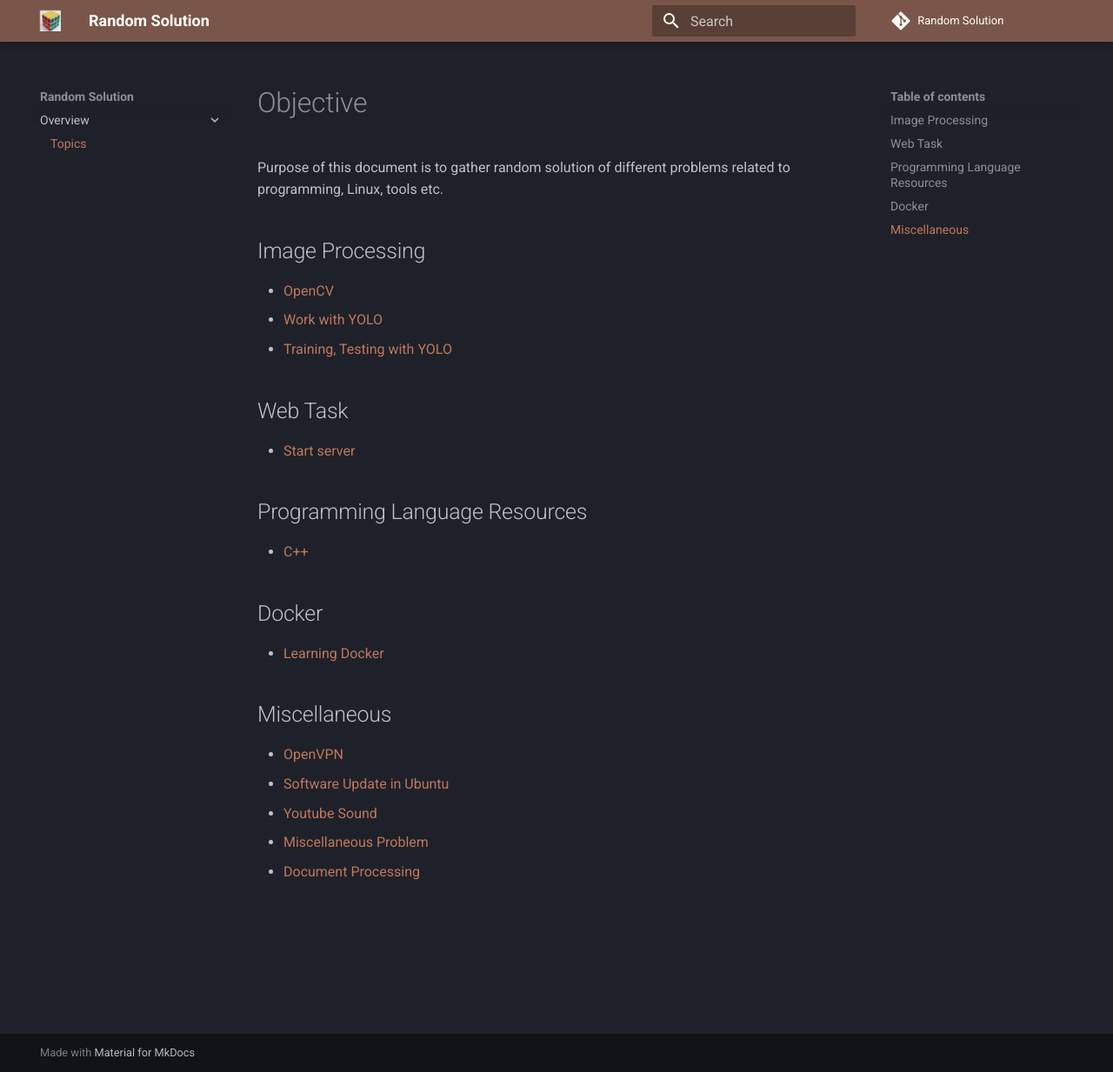
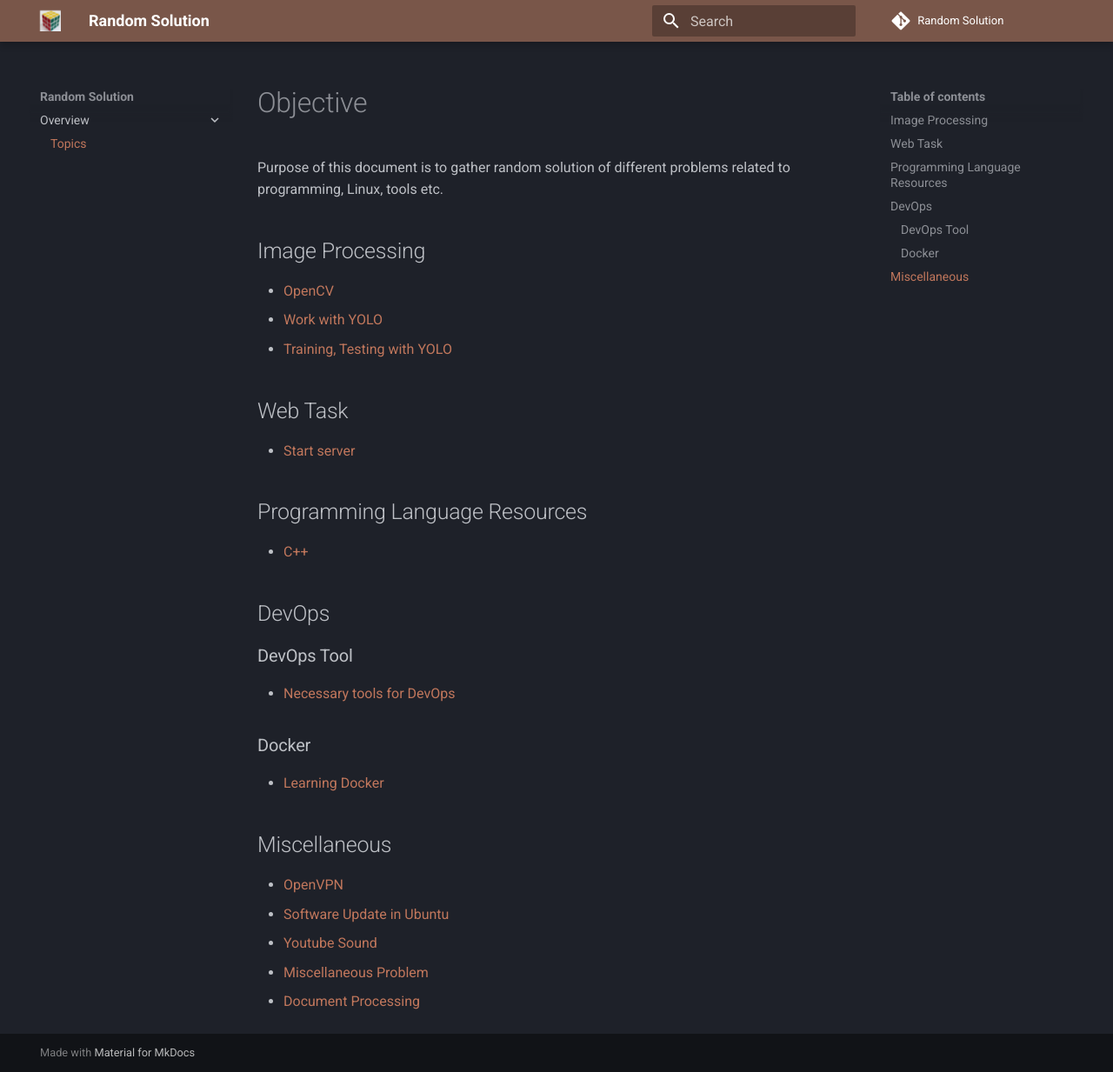
Before and after one commit to atifkarim/random_solution, an MkDocs documentation site: the page built from docs/index.md, in a window 1280 px wide and 1233 px high. Shown: the whole window at 87% size. Built offline with MkDocs 1.6.1 and Material for MkDocs 9.7.7, drawn with Linux system fonts in a browser that asks for light colours; comment, search, counter and statistics services are not loaded.

Commit message:
Add section of DevOps

```diff
--- a/docs/index.md
+++ b/docs/index.md
@@ -15,7 +15,11 @@ related to programming, Linux, tools etc.
 ## Programming Language Resources
 - [C++](cpp_resources.md)
 
-## Docker
+## DevOps
+
+### DevOps Tool
+- [Necessary tools for DevOps](devops_tool.md)
+### Docker
 - [Learning Docker](docker_usage.md)
 
 ## Miscellaneous
```
Also changed, not shown: docs/devops_tool.md (added, +8 -0 lines).
